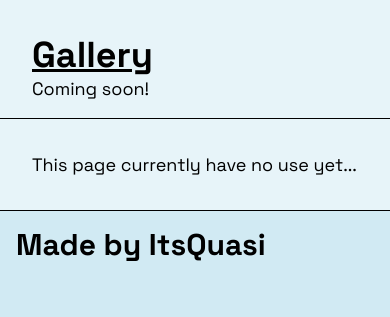
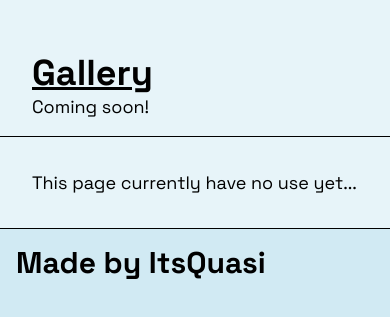
Before and after one commit to itsquasiab/itsquasiab.github.io, a website: page gallery.html in a window 390 px wide. Shown: the part 61-378 px from the top of the page. Drawn offline with Linux system fonts and the light colour scheme.

Commit message:
Final Fix
The last website redesign.

```diff
--- a/gallery.html
+++ b/gallery.html
@@ -28,7 +28,7 @@
         </nav>
     </div>
 
-    <div class="content pt-6 px-2 pb-1 md:pt-8 lg:pt-10 lg:px-3 lg:pb-2">
+    <div class="content pt-3.5 px-2 pb-1 md:pt-4 lg:pt-6.5 lg:px-3 lg:pb-2" style="margin-top: 58px;">
         <h1 class="text-4xl font-bold underline">Gallery</h1>
         <p>Coming soon!</p>
     </div>
```
Also changed, not shown: index.html (+1 -1 lines), projects.html (+1 -1 lines), socials.html (+1 -1 lines), assets/tailwind.css.
